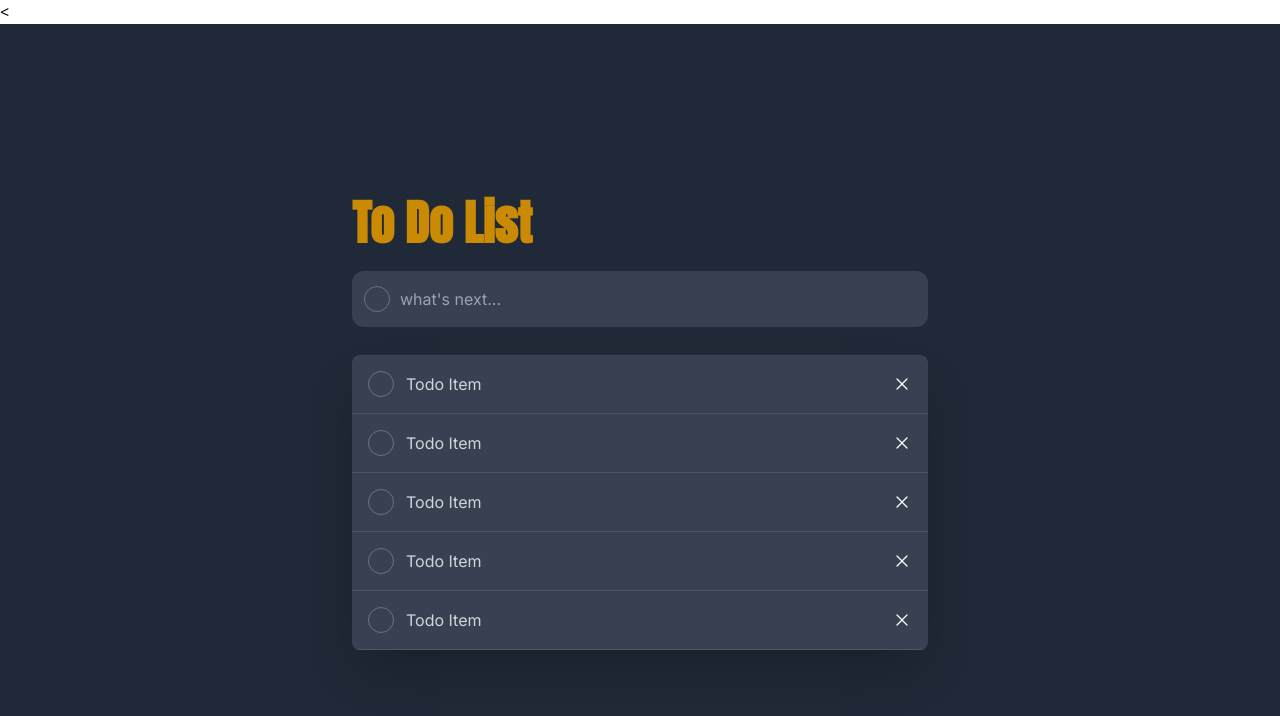
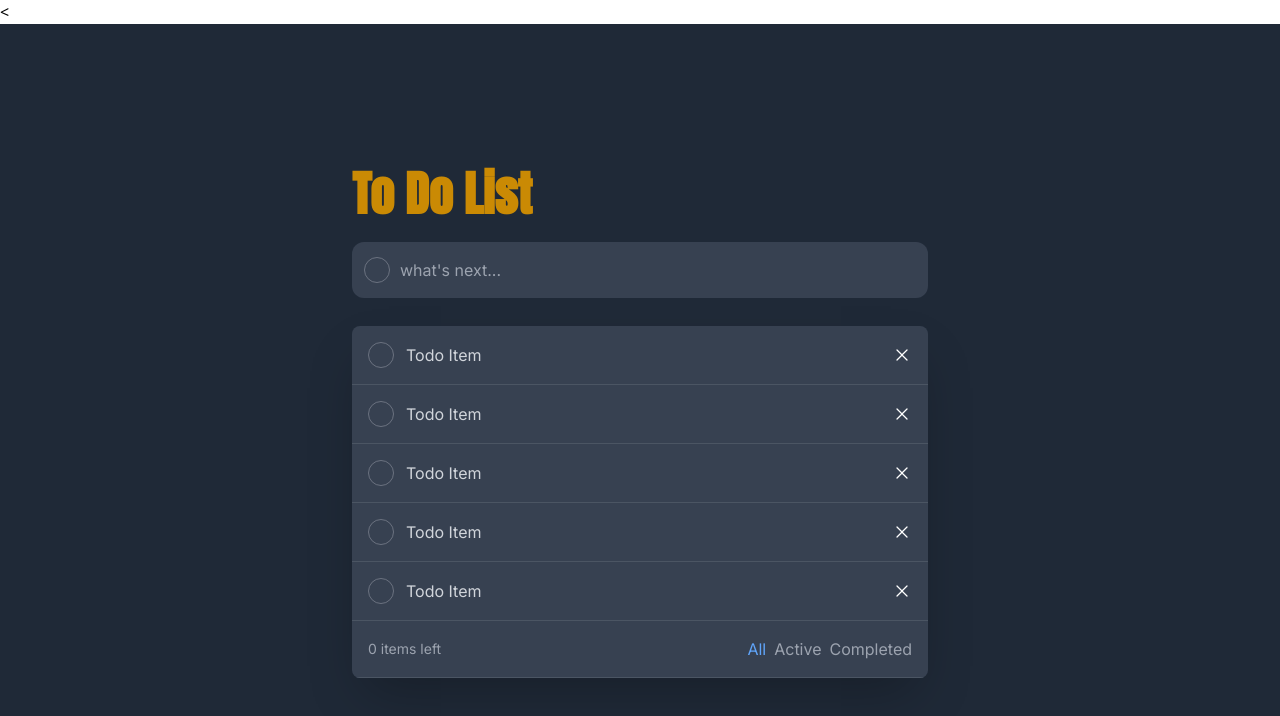
Before and after one commit to juf468/To-Do-List, a React (Create React App) app: page / in a window 1280 px wide. Shown: the top 716 px of the page. Built offline with nearby package versions, Linux system fonts and the light colour scheme.

Commit message:
feact TodoFilters & TodoFiltersComponents

```diff
--- a/src/components/ToDoList/ToDoList.jsx
+++ b/src/components/ToDoList/ToDoList.jsx
@@ -1,8 +1,11 @@
+import { TodoFilters } from '../TodoFilters';
+
 const ToDoList = ({ children }) => {
 	//sera un componente contenedor de otro componente x props
 	return (
 		<div className="flex flex-col mt-7 rounded-lg overflow-hidden shadow-2xl">
 			{children}
+			<TodoFilters />
 		</div>
 	);
 };
--- /dev/null
+++ b/src/components/TodoFilters/TodoFilters.components.jsx
@@ -0,0 +1,31 @@
+const FilterContainer = ({ children }) => {
+	return (
+		<div className="flex items-center justify-between p-4 bg-gray-700 border-b border-solid border-gray-600">
+			{children}
+		</div>
+	);
+};
+
+const ItemsLeft = ({ total = 0 }) => {
+	return <p className="text-gray-400 text-sm">{total} items left</p>;
+};
+
+const FilterButtonContainer = ({ children }) => {
+	return <div className="flex items-center space-x-2">{children}</div>;
+};
+
+const FilterButton = ({ action, active, filter }) => {
+	return (
+		<button
+			className={
+				`hover:text-white cursor-pointer transition-all duration-300 ease-in-out ` +
+				(active.toLowerCase().includes(filter.toLowerCase())
+					? 'text-blue-400'
+					: 'text-gray-400')
+			}
+		>
+			{filter}
+		</button>
+	);
+};
+export { FilterContainer, ItemsLeft, FilterButtonContainer, FilterButton };
--- /dev/null
+++ b/src/components/TodoFilters/TodoFilters.jsx
@@ -0,0 +1,20 @@
+import {
+	FilterButton,
+	FilterButtonContainer,
+	FilterContainer,
+	ItemsLeft,
+} from './TodoFilters.components';
+
+const TodoFilters = () => {
+	return (
+		<FilterContainer>
+			<ItemsLeft />
+			<FilterButtonContainer>
+				<FilterButton action={() => {}} active="All" filter="All" />
+				<FilterButton action={() => {}} active="All" filter="Active" />
+				<FilterButton action={() => {}} active="All" filter="Completed" />
+			</FilterButtonContainer>
+		</FilterContainer>
+	);
+};
+export { TodoFilters };
--- /dev/null
+++ b/src/components/TodoFilters/index.js
@@ -0,0 +1 @@
+export * from './TodoFilters';
```
